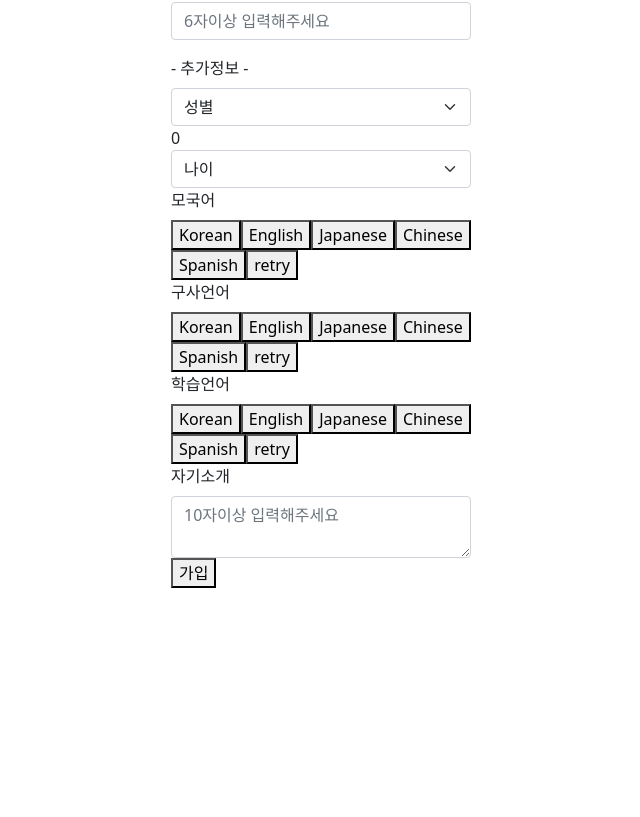
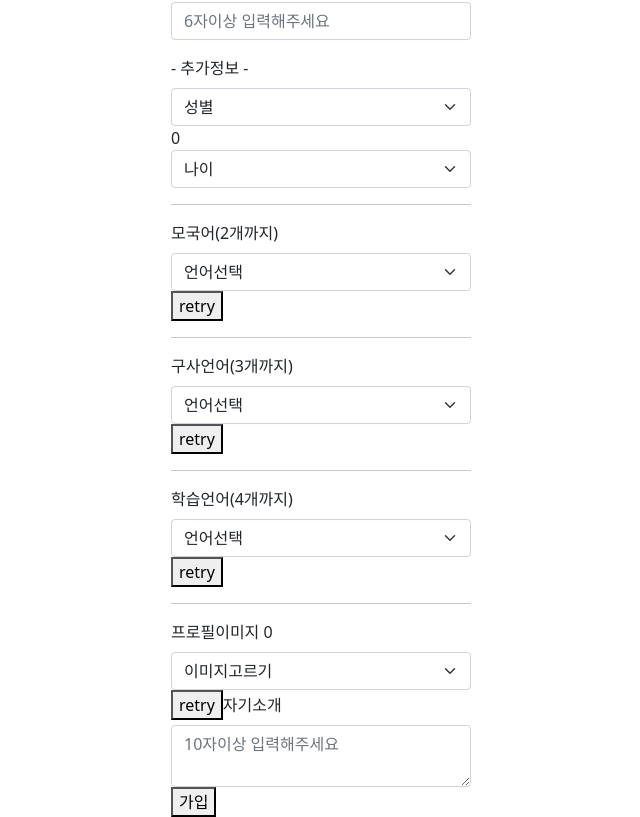
Before and after one commit to damwon/BlahBlah, a Next.js app in the folder FE/blahblah/: page /user/signup in a window 1280 px wide. Shown: the part 429-1246 px from the top of the page, without its empty margins (291-931 px from the left). Before the commit the page ends 1017 px from the top, so only its background shows below. Built offline with nearby package versions, Linux system fonts and the light colour scheme.

Commit message:
[S06P31C203-199]feat:register

```diff
--- a/FE/blahblah/component/Layout.js
+++ b/FE/blahblah/component/Layout.js
@@ -1,16 +1,16 @@
-import NavBar from "./NavBar";
+import NavBar from "./Navbar";
 import { Container,Row,Col } from 'react-bootstrap';
 export default function Layout( {children}){
 
   return <>
-  <Container>
-    <Row>
-<Col><NavBar></NavBar></Col>
-    </Row>
+    <Container>
+        <Row>
+      <Col>
+        <NavBar/>
+      </Col>
+        </Row>
 
-  </Container>
+    </Container>
   <div>{children}</div>
-
-
   </>
 }
--- a/FE/blahblah/pages/user/signup.tsx
+++ b/FE/blahblah/pages/user/signup.tsx
@@ -25,51 +25,78 @@ export default function Signup() {
     setIsEmailOnly(false)
     setEmailCheck(false)
   };
+    // 이메일 중복체크
+    const onClickEmailCheck = () => {
+      const email = inputEmail;
+      const regEmail =
+        /^[0-9a-zA-Z]([-_\.]?[0-9a-zA-Z])*@[0-9a-zA-Z]([-_\.]?[0-9a-zA-Z])*\.[a-zA-Z]{2,3}$/i;
+      // 이메일 형식, 중복 확인
+      if (regEmail.test(email) === true) {
+        axios
+          .post("이메일체크api", {
+            inputEmail: inputEmail,
+          })
+          // 중복되지 않는 경우, 중복검사 확인
+          .then(function (response) {
+            if (response.status === 200) {
+              setIsEmailOnly((prevState) => true);
+              setEmailCheck((prevState)=> true)
+            }
+          })
+          // 중복되는 경우, 다시 중복검사 + 알림(이미 사용중인 이메일)
+          .catch(function (error) {
+            alert("이미 사용중인 이메일입니다.");
+            setIsEmailOnly((prevState) => false);
+          });
+        // 이메일 형식 X, 다시 중복검사 + 알림(메일 형식 아님)
+      } else {
+        alert("이메일 형식이 아닙니다.");
+      }
+    };
 
   // 비밀번호
   const [password, setPassword] = useState("")
   const [pwcheck,setPwcheck] = useState("")
   const [pwsame,setPwsame] = useState(false)
 
-
+  // 언어종류
+  const languages = ['Korean','English','Japanese','Chinese','Spanish'
+  ,'a','b','c','....']
   // 모국어
   const [first,setFirst] = useState([])
-  const handleFirst = (input: any) => {
+  const handleFirst = (e: any) => {
+
     var array:any = [...first]
     // console.log(array.includes(input))
-    if (array.includes(input)===false && array.length <=1){
-      array.push(input)
+    if (array.includes(e.currentTarget.value)===false && array.length <=1){
+      array.push(e.currentTarget.value)
     }
 
     setFirst(array);
   };
   // 구사언어
   const [second,setSecond] = useState([])
-  const handleSecond = (input: any) => {
+  const handleSecond = (e: any) => {
     var array:any = [...second]
-    if (array.includes(input)===false && array.length <=2){
-      array.push(input)
+    if (array.includes(e.currentTarget.value)===false && array.length <=2){
+      array.push(e.currentTarget.value)
     }
 
     setSecond(array);
   };
   // 학습언어
   const [third,setThird] = useState([])
-  const handleThird = (input: any) => {
+  const handleThird = (e: any) => {
     var array:any = [...third]
-    if (array.includes(input)===false && array.length <=3){
-      array.push(input)
+    if (array.includes(e.currentTarget.value)===false && array.length <=3){
+      array.push(e.currentTarget.value)
     }
 
     setThird(array);
   };
   // 성별
   const [gen,setGen] = useState("")
-  const gens =['남자','여자'
-    // {key:1, value:"남자"},
-    //   {key:2, value:"여자"},
-
-  ]
+  const gens =['남자','여자']
   const onGenHanlder=(e:any)=>{
     setGen(e.currentTarget.value)
   }
@@ -87,38 +114,12 @@ export default function Signup() {
   const handleProfile = (e:any)=>{
     setProfile(e.currentTarget.value)
   }
-
-
-
-
-  // 이메일 중복체크
-  const onClickEmailCheck = () => {
-    const email = inputEmail;
-    const regEmail =
-      /^[0-9a-zA-Z]([-_\.]?[0-9a-zA-Z])*@[0-9a-zA-Z]([-_\.]?[0-9a-zA-Z])*\.[a-zA-Z]{2,3}$/i;
-    // 이메일 형식, 중복 확인
-    if (regEmail.test(email) === true) {
-      axios
-        .post("이메일체크api", {
-          inputEmail: inputEmail,
-        })
-        // 중복되지 않는 경우, 중복검사 확인
-        .then(function (response) {
-          if (response.status === 200) {
-            setIsEmailOnly((prevState) => true);
-            setEmailCheck((prevState)=> true)
-          }
-        })
-        // 중복되는 경우, 다시 중복검사 + 알림(이미 사용중인 이메일)
-        .catch(function (error) {
-          alert("이미 사용중인 이메일입니다.");
-          setIsEmailOnly((prevState) => false);
-        });
-      // 이메일 형식 X, 다시 중복검사 + 알림(메일 형식 아님)
-    } else {
-      alert("이메일 형식이 아닙니다.");
-    }
-  };
+  // 프로필 이미지
+  const [proimg,setProimg] = useState('0')
+  const imgarr = ['0','1','2','3','4','5','6','7','8','9']
+  const handleProimg = (e:any)=>{
+    setProimg(e.currentTarget.value)
+  }
 
   // 비밀번호 입력부분
   const handlePassword = (event: any) => {
@@ -248,58 +249,67 @@ onChange={onAgeHanlder} value={gen}>
 </Form.Select>
 
 
+<hr/>
 
-
-<Form.Label>모국어 {first} </Form.Label>
-    <div>
-    {/* <button onClick={()=>{
-      var newArray:any = [...first]
-      newArray.push('Korean')
-      setFirst(newArray)
-    }}>Korean</button> */}
-    <button onClick={()=>{
-      handleFirst('Korean')
-    }}>Korean</button>
-    <button onClick={()=>{
-      handleFirst('English')
-    }}>English</button>
-    <button onClick={()=>{
-      handleFirst('Japanese')
-    }}>Japanese</button>
-    <button onClick={()=>{
-      handleFirst('Chinese')
-    }}>Chinese</button>
-    <button onClick={()=>{
-      handleFirst('Spanish')
-    }}>Spanish</button>
-    <button onClick={()=>{
+<Form.Label>모국어(2개까지) {first} </Form.Label>
+<Form.Select aria-label="Default select example"
+onChange={handleFirst} value={gen}>
+  <option>언어선택 </option>
+  {languages.map((item, index)=>(
+			<option key={index} value={item}>{item}</option>
+		))}
+</Form.Select>
+<button onClick={()=>{
       var newarr:any = []
       setFirst(newarr)
     }}>retry</button>
-    </div>
-    <Form.Label>구사언어 {second}</Form.Label>
-    <div>
-    <button onClick={()=>{
-      handleSecond('Korean')
-    }}>Korean</button>
-    <button onClick={()=>{
-      handleSecond('English')
-    }}>English</button>
-    <button onClick={()=>{
-      handleSecond('Japanese')
-    }}>Japanese</button>
-    <button onClick={()=>{
-      handleSecond('Chinese')
-    }}>Chinese</button>
-    <button onClick={()=>{
-      handleSecond('Spanish')
-    }}>Spanish</button>
-    <button onClick={()=>{
+<hr/>
+    <Form.Label>구사언어(3개까지) {second}</Form.Label>
+    <Form.Select aria-label="Default select example"
+onChange={handleSecond} value={gen}>
+  <option>언어선택 </option>
+  {languages.map((item, index)=>(
+			<option key={index} value={item}>{item}</option>
+		))}
+</Form.Select>
+<button onClick={()=>{
       var newarr:any = []
       setSecond(newarr)
     }}>retry</button>
-    </div>
-    <Form.Label>학습언어 {third}</Form.Label>
+<hr/>
+    <Form.Label>학습언어(4개까지) {third}</Form.Label>
+    <Form.Select aria-label="Default select example"
+onChange={handleThird} value={gen}>
+  <option>언어선택 </option>
+  {languages.map((item, index)=>(
+			<option key={index} value={item}>{item}</option>
+		))}
+</Form.Select>
+<button onClick={()=>{
+      var newarr:any = []
+      setThird(newarr)
+    }}>retry</button>
+
+<hr/>
+    <Form.Label>프로필이미지 {proimg}</Form.Label>
+    <Form.Select aria-label="Default select example"
+onChange={handleProimg} value={gen}>
+  <option>이미지고르기 </option>
+  {imgarr.map((item, index)=>(
+			<option key={index} value={item}>{item}</option>
+		))}
+</Form.Select>
+<button onClick={()=>{
+      var newarr:any = []
+      setThird(newarr)
+    }}>retry</button>
+
+
+
+
+
+
+    {/* <Form.Label>학습언어 {third}</Form.Label>
     <div>
     <button onClick={()=>{
       handleThird('Korean')
@@ -320,7 +330,7 @@ onChange={onAgeHanlder} value={gen}>
       var newarr:any = []
       setThird(newarr)
     }}>retry</button>
-    </div>
+    </div> */}
 
 
 
```
